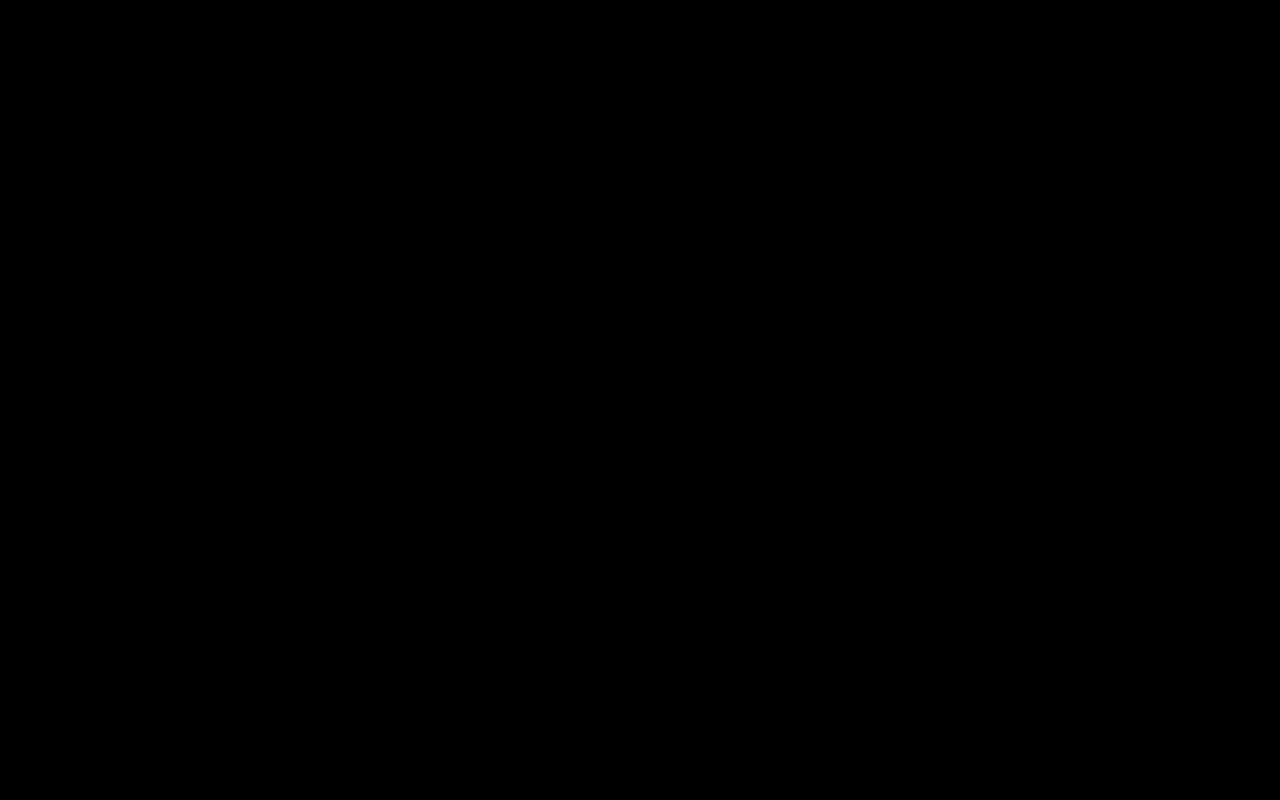
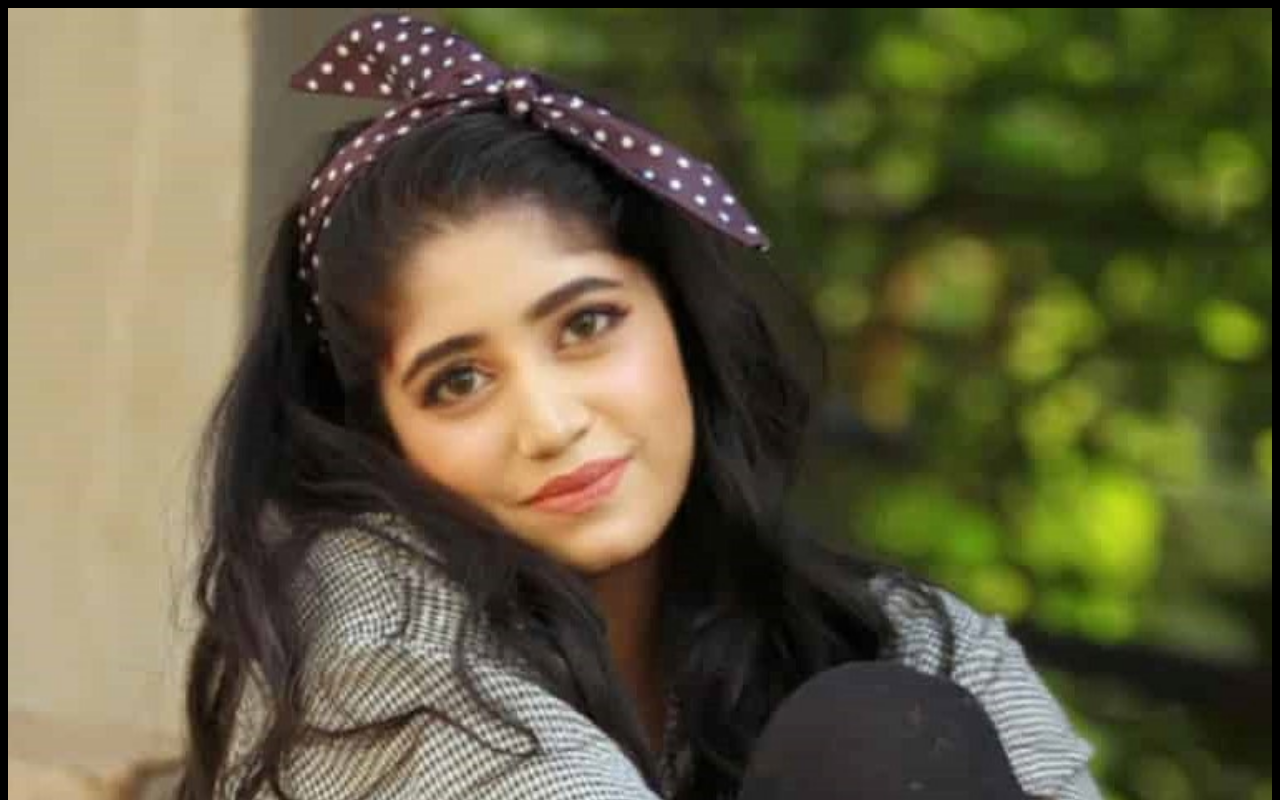
Before and after one commit to AhmdShuvo/portfolio, a plain HTML site: page index.html in a window 1280 px wide. Shown: the top 800 px of the page. Drawn offline with Linux system fonts and the light colour scheme.

Commit message:
Update index.html

```diff
--- a/index.html
+++ b/index.html
@@ -7,6 +7,7 @@
     <title> First portfolio </title>
 </head>
 <body style="background-color: black;">
+    <img src="background.jpg" height="100%" width="100%" alt="">
 
 </body>
 </html>
```
